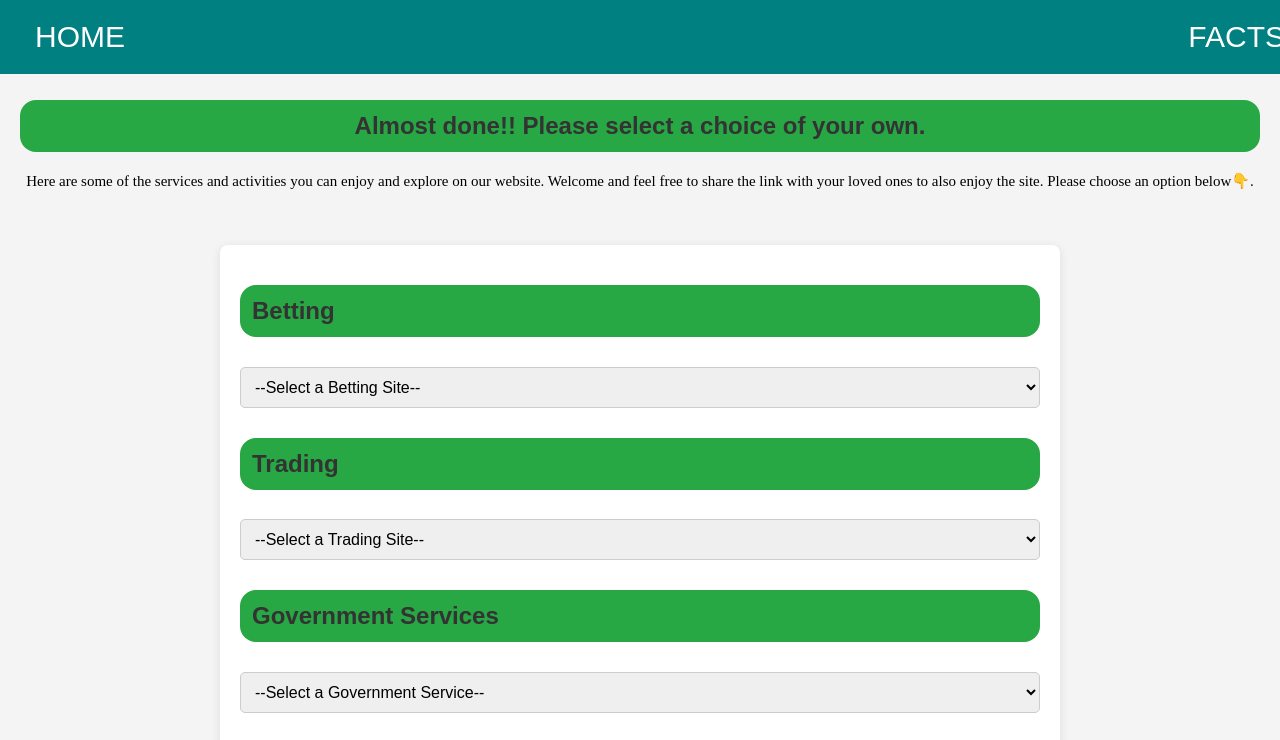
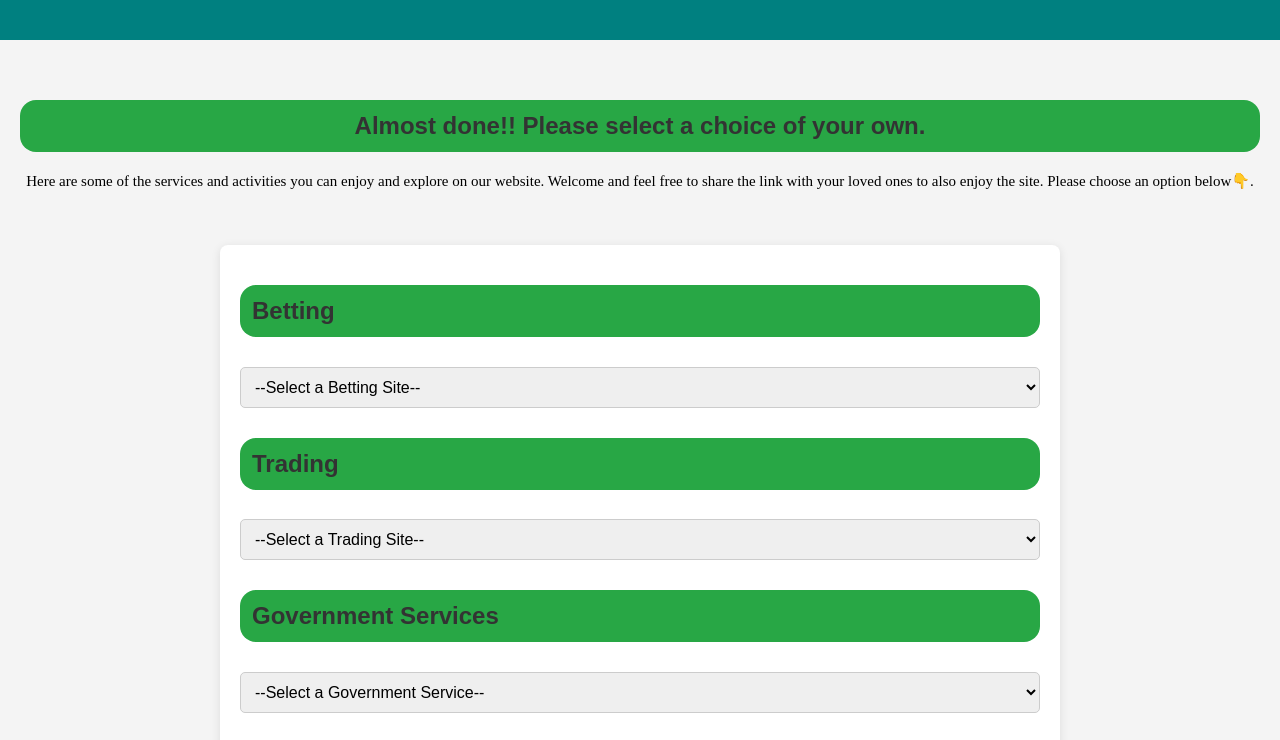
Before and after one commit to collinsdecoder/comrades-_comfort-zone, a plain HTML site: page maininfopage.html in a window 1280 px wide. Shown: the top 740 px of the page. Drawn offline with Linux system fonts and the light colour scheme.

Commit message:
Add files via upload

```diff
--- a/maininfopage.html
+++ b/maininfopage.html
@@ -112,8 +112,8 @@
 <body>
     <!--adding the navigation bar-->
     <nav>
-        <a href="">HOME</a>
-        <a href="">FACTS</a>
+        <a href=""></a>
+        <a href=""></a>
     </nav>
         <div class="body">
         <h2>Almost done!! Please select a choice of your own.</h2>
```
Also changed, not shown: unknown_facts.html (+1 -1 lines).
